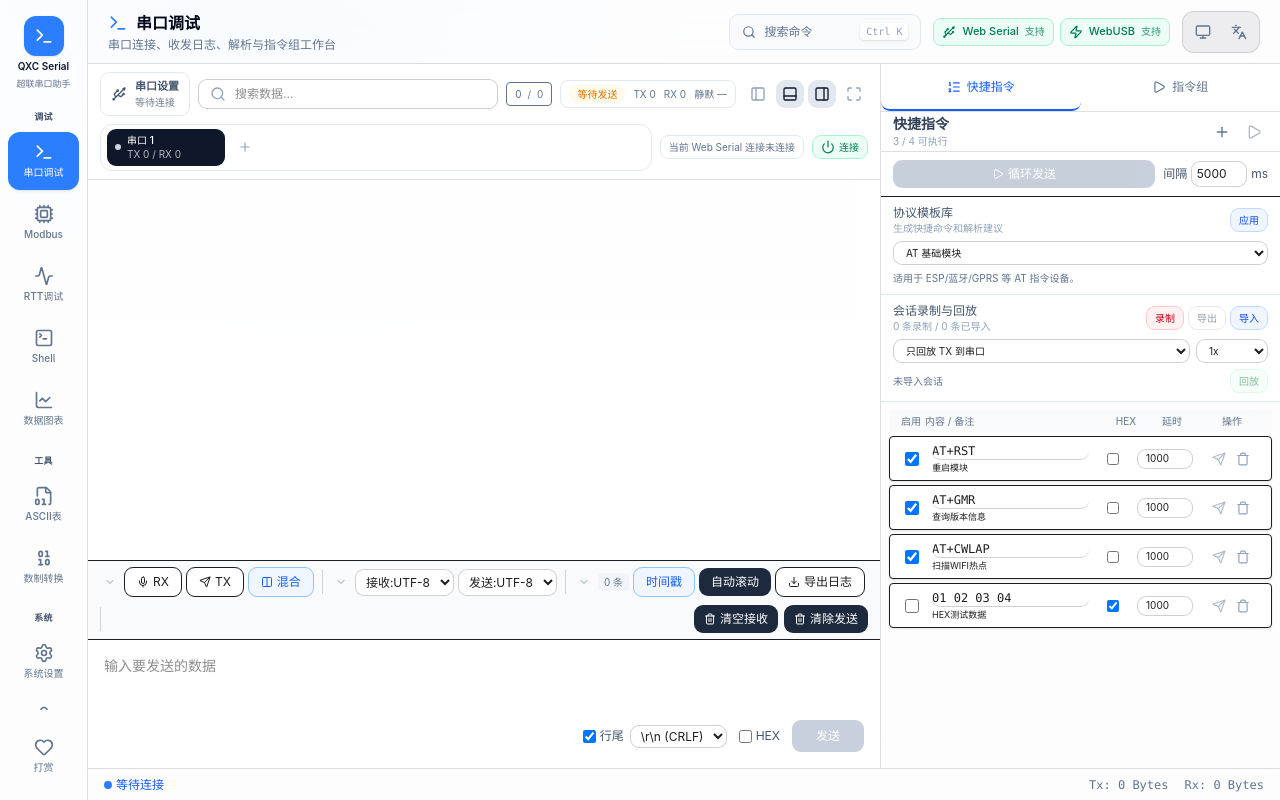
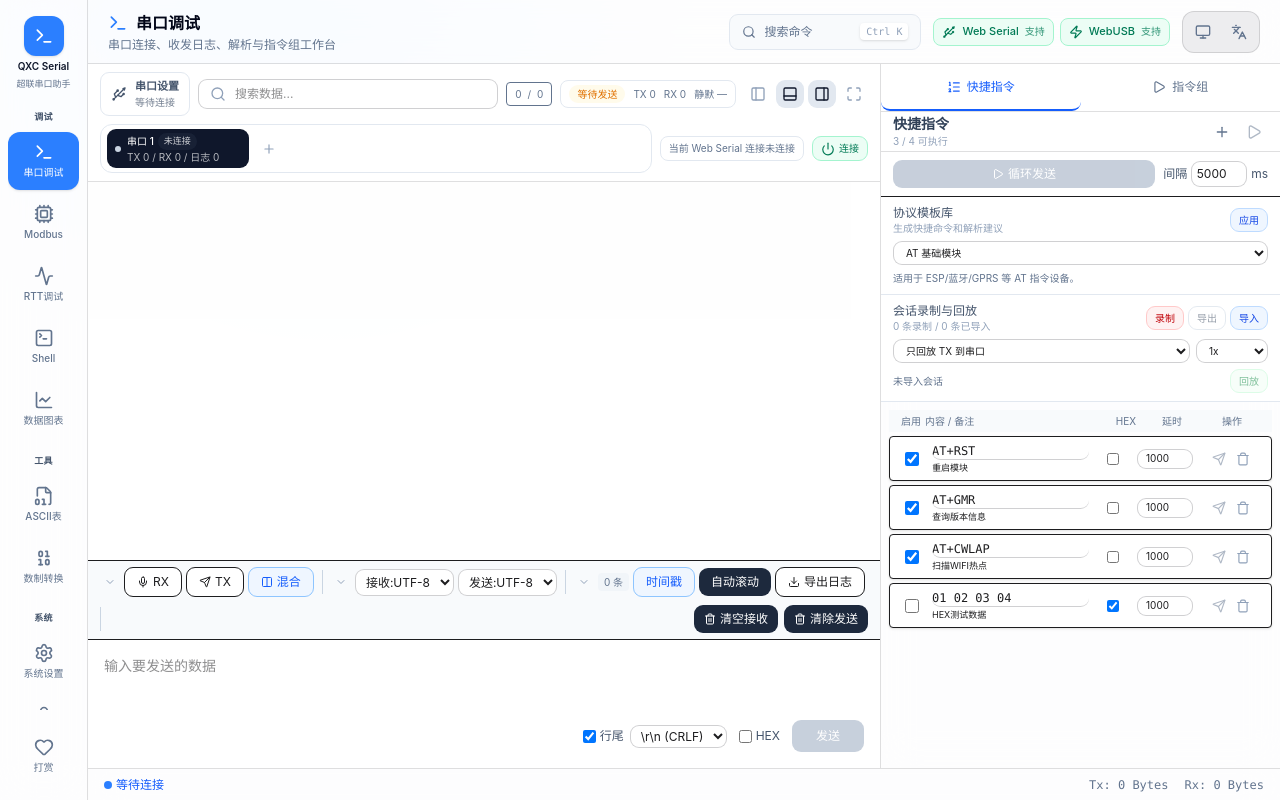
Before and after one commit to qxc4/qxc-serial-assistant, a Vue app: page / in a window 1280 px wide. Built offline with nearby package versions, Linux system fonts and the light colour scheme; the HTML template or start-up script is replaced by a standard one.

Commit message:
feat: improve multi-port session strip

```diff
--- a/src/components/serial/SerialSessionStrip.vue
+++ b/src/components/serial/SerialSessionStrip.vue
@@ -2,7 +2,7 @@
 import type { SerialSessionDescriptor } from '../../features/serial'
 import { Plus, X } from 'lucide-vue-next'
 
-defineProps<{
+const props = defineProps<{
   sessions: SerialSessionDescriptor[]
   activeSessionId: string
   maxSessions: number
@@ -14,6 +14,14 @@ const emit = defineEmits<{
   removeSession: [id: string]
   setActiveSession: [id: string]
 }>()
+
+function isSessionConnected(session: SerialSessionDescriptor): boolean {
+  return (session.isDefault && props.isConnected) || (!session.isDefault && session.connectionLabel !== '未连接')
+}
+
+function sessionStateLabel(session: SerialSessionDescriptor): string {
+  return isSessionConnected(session) ? '已连接' : '未连接'
+}
 </script>
 
 <template>
@@ -21,23 +29,30 @@ const emit = defineEmits<{
     <button
       v-for="session in sessions"
       :key="session.id"
+      :data-testid="`serial-session-${session.id}`"
       @click="emit('setActiveSession', session.id)"
-      class="group flex min-w-[118px] max-w-[170px] items-center gap-1.5 rounded-lg px-2 py-1 text-left text-[10px] transition-colors"
+      class="group flex min-w-[142px] max-w-[210px] items-center gap-1.5 rounded-lg px-2 py-1 text-left text-[10px] transition-colors"
       :class="session.id === activeSessionId
         ? 'bg-slate-900 text-white dark:bg-slate-100 dark:text-slate-900'
         : 'text-slate-500 hover:bg-slate-100 dark:text-slate-400 dark:hover:bg-slate-700'"
-      :title="`${session.name} · ${session.connectionLabel}`"
+      :title="`${session.name} · ${session.connectionLabel} · TX ${session.stats.txBytes} / RX ${session.stats.rxBytes} / 日志 ${session.stats.events}`"
     >
       <span
         class="h-1.5 w-1.5 shrink-0 rounded-full"
-        :class="(session.isDefault && isConnected) || (!session.isDefault && session.connectionLabel !== '未连接') ? 'bg-green-400' : 'bg-slate-300 dark:bg-slate-600'"
+        :class="isSessionConnected(session) ? 'bg-green-400' : 'bg-slate-300 dark:bg-slate-600'"
       />
       <span class="min-w-0 flex-1">
-        <span class="block truncate font-medium">{{ session.name }}</span>
-        <span class="block truncate opacity-70">TX {{ session.stats.txBytes }} / RX {{ session.stats.rxBytes }}</span>
+        <span class="flex items-center gap-1">
+          <span class="min-w-0 truncate font-medium">{{ session.name }}</span>
+          <span class="shrink-0 rounded-full px-1.5 py-0.5 text-[9px] opacity-80" :class="isSessionConnected(session) ? 'bg-emerald-500/15' : 'bg-slate-500/15'">
+            {{ sessionStateLabel(session) }}
+          </span>
+        </span>
+        <span class="block truncate opacity-70">TX {{ session.stats.txBytes }} / RX {{ session.stats.rxBytes }} / 日志 {{ session.stats.events }}</span>
       </span>
       <button
         v-if="!session.isDefault"
+        :data-testid="`serial-session-remove-${session.id}`"
         @click.stop="emit('removeSession', session.id)"
         class="shrink-0 rounded p-0.5 opacity-60 hover:bg-white/20 hover:opacity-100"
         title="移除会话"
@@ -46,10 +61,11 @@ const emit = defineEmits<{
       </button>
     </button>
     <button
+      data-testid="serial-session-add"
       @click="emit('addSession')"
       :disabled="sessions.length >= maxSessions"
       class="flex h-8 w-8 shrink-0 items-center justify-center rounded-lg text-slate-400 hover:bg-slate-100 hover:text-slate-700 disabled:opacity-40 dark:hover:bg-slate-700 dark:hover:text-slate-200"
-      title="新增串口会话槽"
+      title="新增串口会话"
     >
       <Plus class="h-3.5 w-3.5" />
     </button>
```
Also changed, not shown: 1 other file (tests, documents, lock files or other folders).
